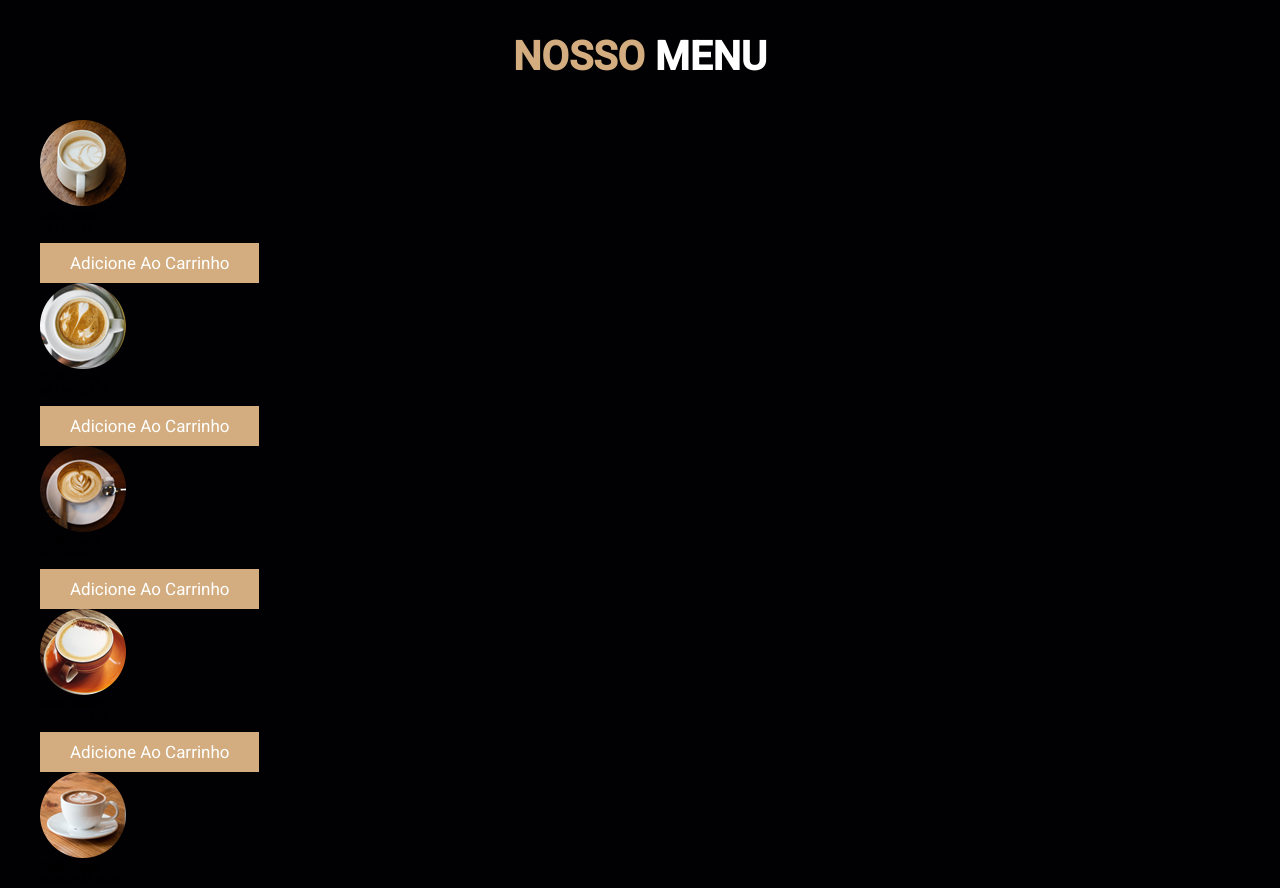
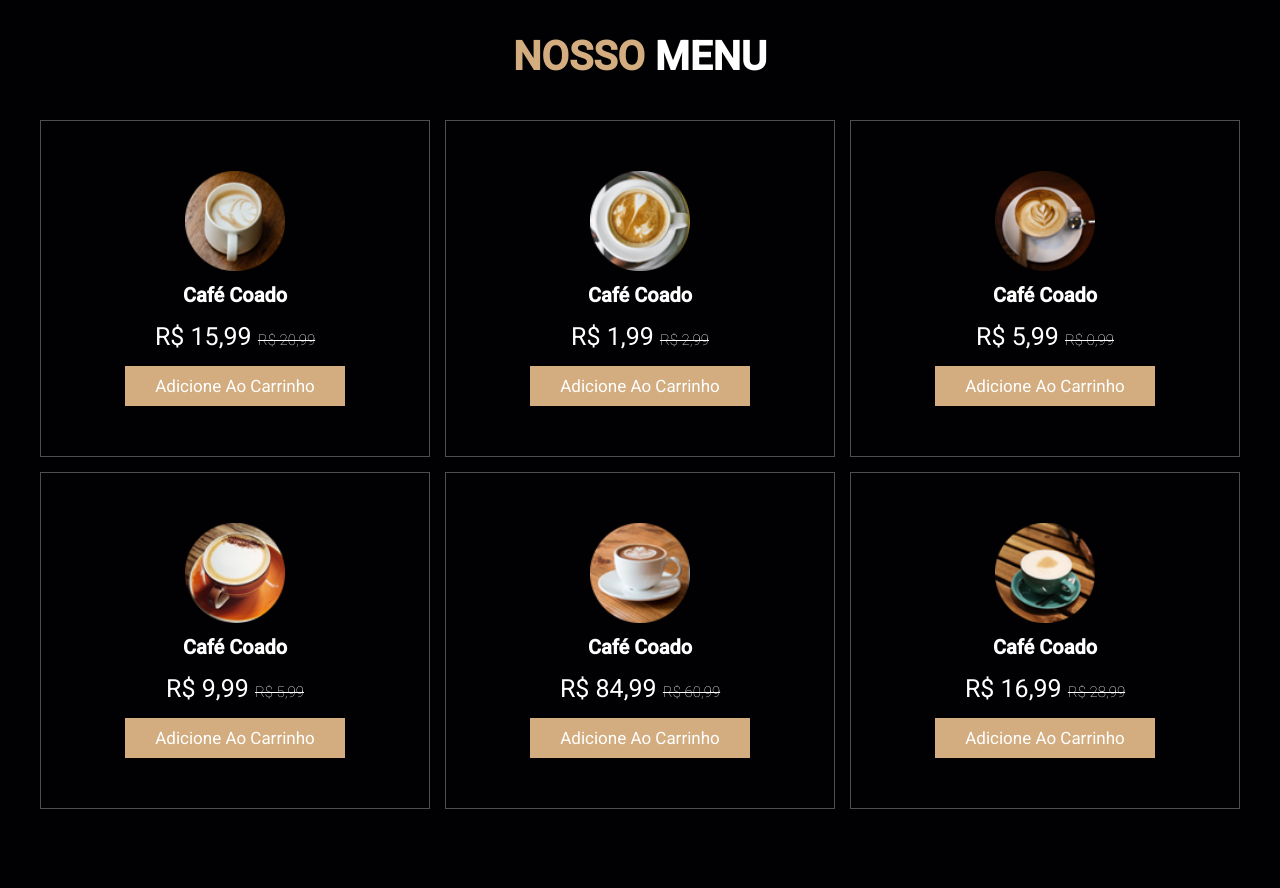
Before and after one commit to vincytarsis/Site_Cafeteria, a plain HTML site: page index.html in a window 1280 px wide. Shown: the part 1980-2868 px from the top of the page. After the commit the page ends 2819 px from the top, so only its background shows below. Drawn offline with Linux system fonts and the light colour scheme.

Commit message:
Menu
Deixando os produtos nos seus quadrados, colocando  os preços e pointer do mouse

```diff
--- a/index.html
+++ b/index.html
@@ -27,8 +27,10 @@
                 <a href="#address">Endereço</a>
             </nav>
 
-            <img width="50" height="50" src="https://img.icons8.com/ios-filled/30/ffffff/search--v1.png" alt="search--v1" />
-            <img <img width="50" height="50" src="https://img.icons8.com/ios-filled/30/ffffff/shopping-cart-loaded--v1.png"
+            <img width="50" height="50" src="https://img.icons8.com/ios-filled/30/ffffff/search--v1.png"
+                alt="search--v1" />
+            <img <img width="50" height="50"
+                src="https://img.icons8.com/ios-filled/30/ffffff/shopping-cart-loaded--v1.png"
                 alt="shopping-cart-loaded--v1" />
         </section>
     </header>
@@ -37,7 +39,9 @@
         <section id="#home">
             <div class="content">
                 <h3>COM COM O MELHOR CAFÉ DA REGIÃO</h3>
-                <p>Lorem ipsum dolor sit amet, consectetur adipisicing elit. Sequi tempora sit minima labore possimus perferendis, natus ex fugiat officiis, odio rerum rem reprehenderit? Ut possimus perspiciatis, hic assumenda alias pariatur.</p>
+                <p>Lorem ipsum dolor sit amet, consectetur adipisicing elit. Sequi tempora sit minima labore possimus
+                    perferendis, natus ex fugiat officiis, odio rerum rem reprehenderit? Ut possimus perspiciatis, hic
+                    assumenda alias pariatur.</p>
                 <a href="#" class="btn">Pegue o seu Agora</a>
             </div>
         </section>
@@ -50,14 +54,20 @@
         </div>
         <div class="content">
             <h3>O Que Faz Nosso Café Especial</h3>
-            <p>Lorem ipsum dolor sit amet consectetur adipisicing elit. Voluptatum vitae dolor non tempore pariatur? Necessitatibus, illo enim culpa quia odio accusantium beatae quaerat laboriosam sit minus. Autem consequuntur soluta rerum.</p>
-            <p>Lorem ipsum, dolor sit amet consectetur adipisicing elit. Cumque necessitatibus molestias atque? Nemo ipsam soluta consequuntur est repellendus placeat consequatur eveniet nam perspiciatis numquam. Ipsa eveniet cum debitis molestiae voluptatibus.</p>
+            <p>Lorem ipsum dolor sit amet consectetur adipisicing elit. Voluptatum vitae dolor non tempore pariatur?
+                Necessitatibus, illo enim culpa quia odio accusantium beatae quaerat laboriosam sit minus. Autem
+                consequuntur soluta rerum.</p>
+            <p>Lorem ipsum, dolor sit amet consectetur adipisicing elit. Cumque necessitatibus molestias atque? Nemo
+                ipsam soluta consequuntur est repellendus placeat consequatur eveniet nam perspiciatis numquam. Ipsa
+                eveniet cum debitis molestiae voluptatibus.</p>
             <a href="#" class="btn">Saiba Mais</a>
         </div>
     </section>
 
     <section class="menu" id="menu">
         <h2 class="title">Nosso <span>Menu</span></h2>
+
+        <div class="box-container">
 
             <div class="box">
                 <img src="./img/menu-1.png" alt="item-1">
@@ -103,4 +113,5 @@
 
     </section>
 </body>
+
 </html>
--- a/style.css
+++ b/style.css
@@ -140,6 +140,41 @@ section {
 .about .row .content p {
     font-size: 1.6rem;
     color: var(--white);
-    padding: 1rem;
+    padding: 1rem 0;
     line-height: 1.8;
 }
+
+.menu .box-container {
+    display: grid;
+    grid-template-columns: repeat(auto-fit, minmax(30rem, 1fr));
+    gap: 1.5rem;
+}
+
+.menu .box-container .box {
+    text-align: center;
+    border: var(--border);
+    padding: 5rem;
+    cursor: pointer;
+}
+
+.menu .box-container .box img {
+    height: 10rem;
+}
+
+.menu .box-container .box h3 {
+    color: var(--white);
+    font-size: 2rem;
+    padding: 1rem 0;
+}
+
+.menu .box-container .box .price {
+    color: var(--white);
+    font-size: 2.5rem;
+    padding: 0.5rem 0;
+}
+
+.menu .box-container .box .price span{
+    font-size: 1.5rem;
+    text-decoration: line-through;
+    font-weight: lighter;
+}
```
Lines whose indentation alone changed are shown as unchanged.
